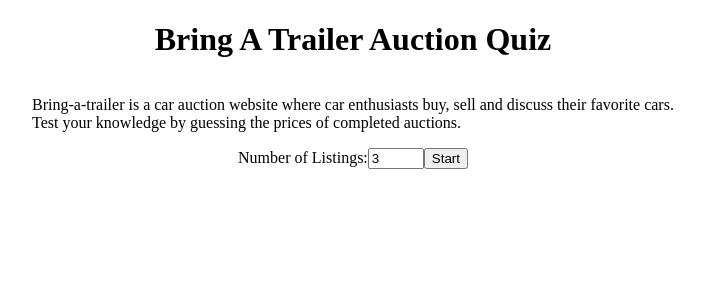
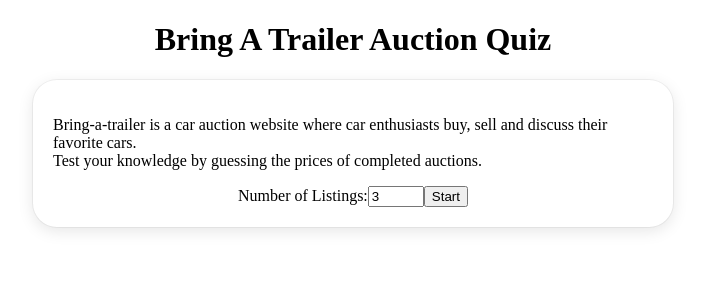
Before and after one commit to merlinv12/bat-auction-game, a React (Create React App) app: page / in a window 1280 px wide. Shown: the top 300 px of the page, without its empty margins (287-992 px from the left). Built offline with nearby package versions, Linux system fonts and the light colour scheme; no server answers.

Commit message:
layout and styling

```diff
--- a/src/components/QuizListing.tsx
+++ b/src/components/QuizListing.tsx
@@ -14,6 +14,7 @@
   min-height: 800px;
   display: flex;
   flex-flow: column nowrap;
+  box-shadow: 0 0 0 1px rgb(0 0 0/.05), 0 4px 16px rgb(0 0 0/.1);
   align-items: center;
   margin-left: auto;
   margin-right: auto;
--- a/src/components/QuizStart.tsx
+++ b/src/components/QuizStart.tsx
@@ -7,12 +7,19 @@
   height: auto;
   margin: 0;
   padding: 0;
+  display: flex;
+  justify-content: center;
 `;
 
 const FlexContainer = styled.div`
   display: flex;
   flex-flow: column nowrap;
   align-items: center;
+  box-shadow: 0 0 0 1px rgb(0 0 0/.05), 0 4px 16px rgb(0 0 0/.1);
+  border-radius: 24px;
+  padding: 20px;
+  width: 600px;
+  flex: 0 1 auto;
 `;
 
 // Define optional props
@@ -26,8 +33,6 @@
 
   return (
     <FullScreenContainer>
-      {/* HTML attributes including inline CSS style properties are defined in react types index file*/}
-      <h1 style={{ textAlign: "center" }}>Bring A Trailer Auction Quiz</h1>
       {!gameStarted ? (
         <FlexContainer>
           <FlexRow>
--- a/src/index.tsx
+++ b/src/index.tsx
@@ -5,6 +5,7 @@
 
 ReactDOM.render(
   <React.StrictMode>
+    <h1 style={{ textAlign: "center"}}>Bring A Trailer Auction Quiz</h1>
     <QuizStart />
   </React.StrictMode>,
   document.getElementById('root')
```
